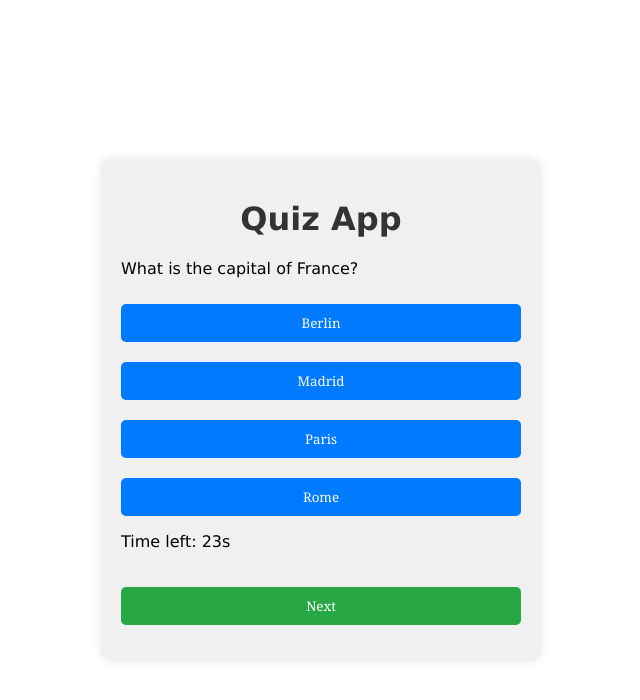
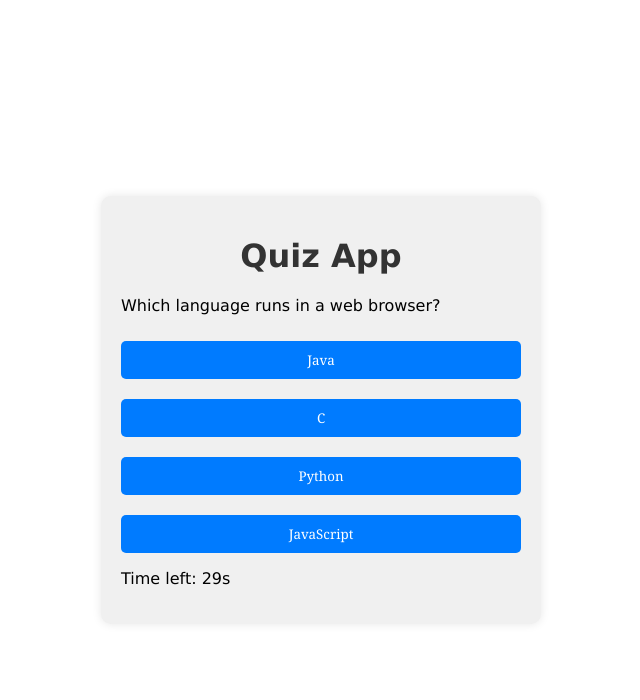
Before and after one commit to TruongPhuc2005/Quiz-App, a plain HTML site: page index.html in a window 1280 px wide. Both pictures are taken after a click on the button "Berlin". Shown: the whole page, without its empty margins (319-959 px from the left). Drawn offline with Linux system fonts and the light colour scheme.

Commit message:
set js and html

```diff
--- a/index.html
+++ b/index.html
@@ -4,7 +4,7 @@
 <head>
     <meta charset="UTF-8">
     <meta name="viewport" content="width=device-width, initial-scale=1.0">
-    <meta name="author" conent="Justin Nguyen">
+    <meta name="author" content="Justin Nguyen">
     <title>Quiz App</title>
     <link rel="stylesheet" href="style.css">
 </head>
@@ -17,7 +17,7 @@
             <div id="answer-buttons" class="btn-container"></div>
             <p id="timer">Time left: 10s</p>
         </div>
-        <button id="next-btn">Next</button>
+        <button id="next-btn" style="display: none;">Next</button>
         <p id="score"></p>
     </div>
     <script src="script.js"></script>
--- a/script.js
+++ b/script.js
@@ -113,17 +113,17 @@ function loadQuestion() {
         answerButtons.appendChild(button);
     });
 
-    startTimer(); // Start timer when loading a question
+    startTimer();
 }
 
 function resetState() {
     nextButton.style.display = "none";
-    answerButtons.innerHTML = ""; // Clear previous buttons
+    answerButtons.innerHTML = "";
 }
 
 function startTimer() {
-    clearInterval(timerInterval); // Clear any existing timer
-    timeLeft = 30; // Reset timer
+    clearInterval(timerInterval);
+    timeLeft = 30;
     document.getElementById("timer").innerText = `Time left: ${timeLeft}s`;
 
     timerInterval = setInterval(() => {
@@ -133,13 +133,13 @@ function startTimer() {
         if (timeLeft <= 0) {
             clearInterval(timerInterval);
             alert("Time's up! Moving to next question.");
-            showNextQuestion(); // Auto-move to next question
+            showNextQuestion();
         }
     }, 1000);
 }
 
 function checkAnswer(index) {
-    clearInterval(timer); // Stop the timer
+    clearInterval(timerInterval);
 
     let correctIndex = questions[currentQuestionIndex].correct;
     let isCorrect = index === correctIndex;
@@ -148,6 +148,8 @@ function checkAnswer(index) {
 }
 
 function showFeedback(isCorrect) {
+    clearInterval(timerInterval); // Stop the timer
+
     if (isCorrect) {
         document.body.style.backgroundColor = "lightgreen";
         score++;
@@ -157,9 +159,10 @@ function showFeedback(isCorrect) {
 
     setTimeout(() => {
         document.body.style.backgroundColor = "white";
-        nextButton.style.display = "inline-block"; // Show the next button after feedback
+        nextQuestion(); // Move to next question automatically
     }, 1000);
 }
+
 
 
 function nextQuestion() {
@@ -180,4 +183,3 @@ document.addEventListener("DOMContentLoaded", () => {
 });
 
 nextButton.addEventListener("click", nextQuestion);
-startTimer();
```
